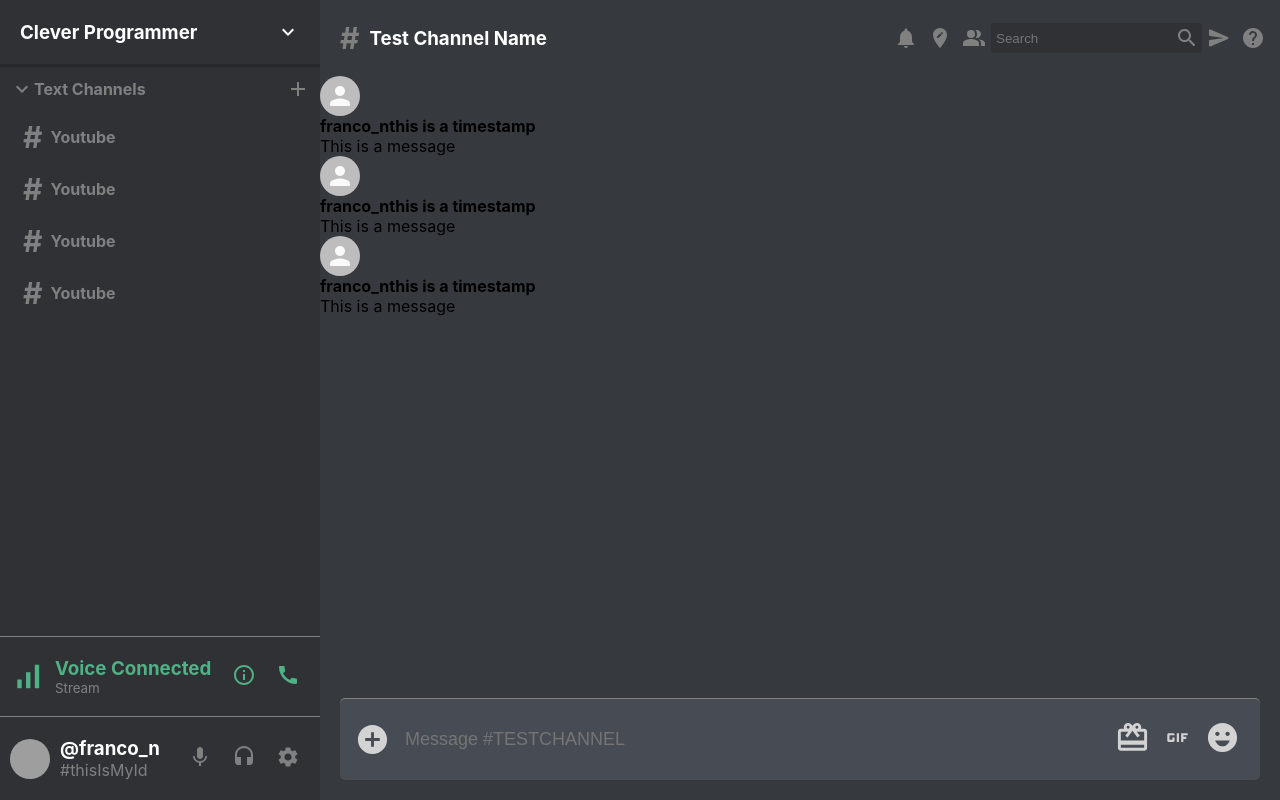
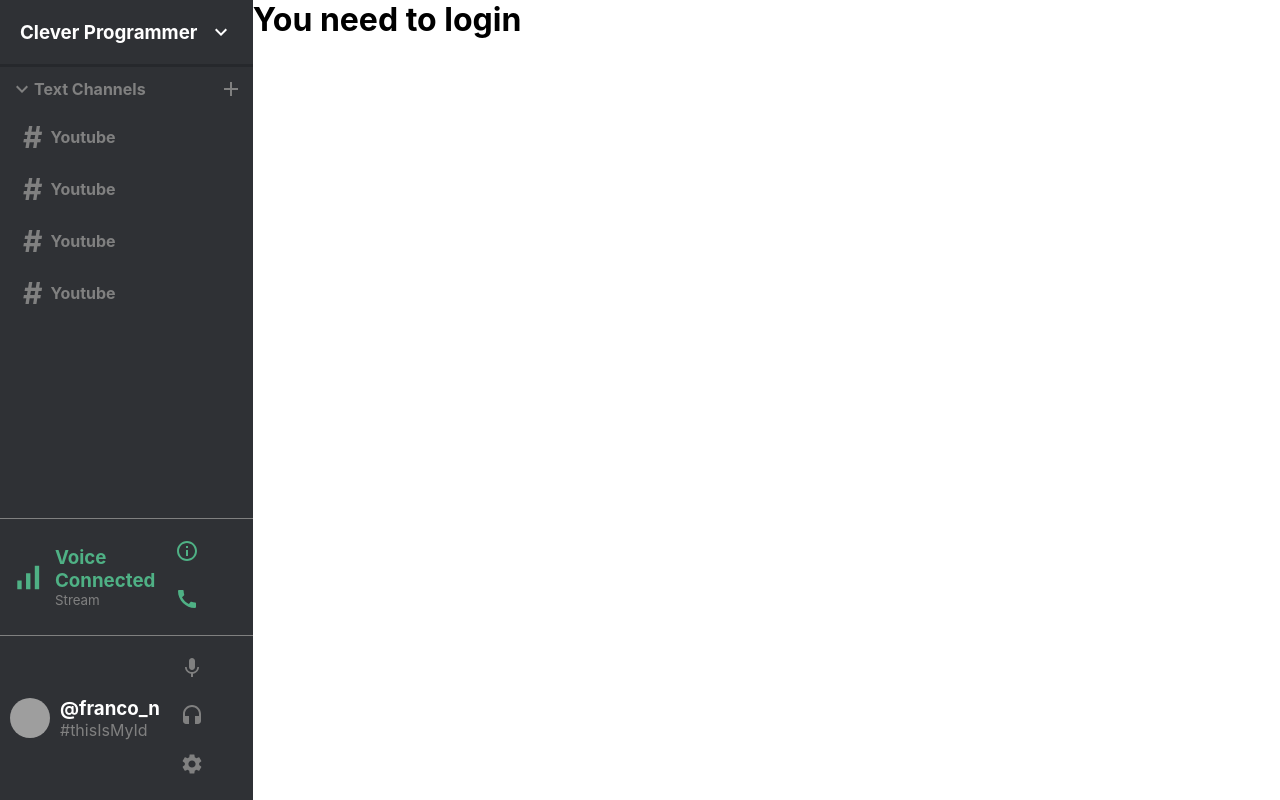
Before and after one commit to Devzed/Discord-M.E.R.N-front, a React (Create React App) app: page / in a window 1280 px wide. Built offline with nearby package versions, Linux system fonts and the light colour scheme; grey boxes are pictures that could not be loaded.

Commit message:
Update App.js
Using the user from the redux part of the app, we can retrieve the user using the useSelector hook and pass the selectUser function to it in order to retrieve the user from the userSlice

```diff
--- a/src/App.js
+++ b/src/App.js
@@ -1,14 +1,28 @@
 import React from 'react';
+import { useSelector } from 'react-redux';
 import './App.css';
 import Chat from './components/Chat/Chat';
 import Sidebar from './components/Sidebar/Sidebar';
+import { selectUser } from './features/userSlice';
 
 function App() {
+  const user = useSelector(selectUser);
+
+
   return (
     // BEM naming convention
     <div className="app">
-      <Sidebar />
-      <Chat />
+      {user ? (
+        <>
+          <Sidebar />
+          <Chat />
+        </>
+      ) : (
+        <>
+          <Sidebar />
+          <h1 className='app__loginTitle'>You need to login</h1>
+        </>
+      )}
     </div>
   );
 }
```
